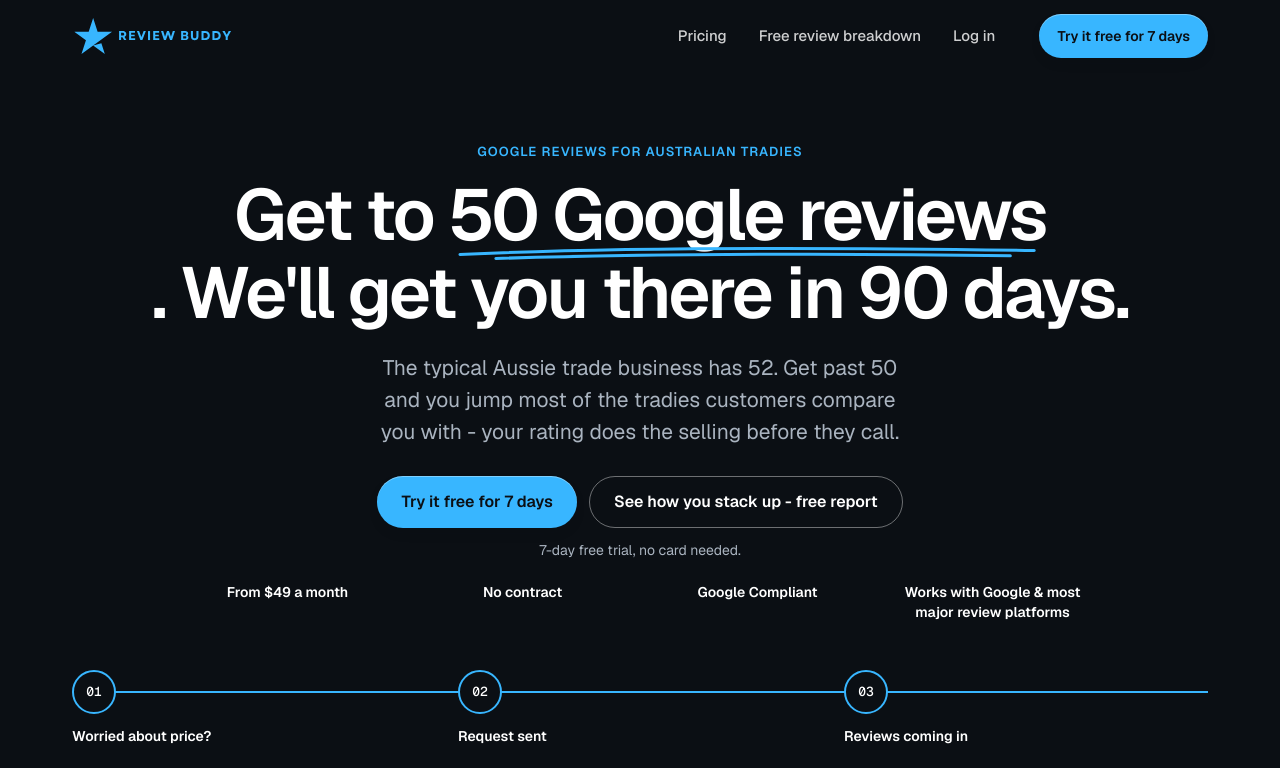
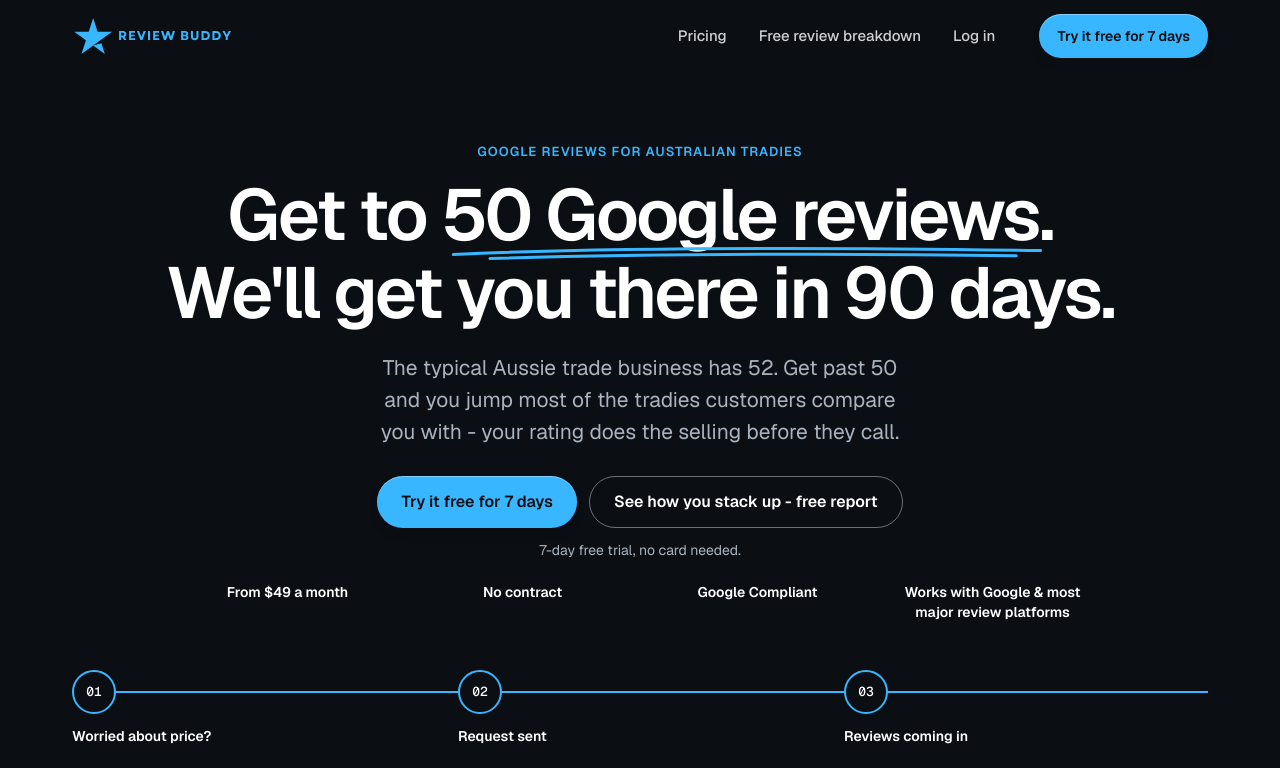
Before and after one commit to Dan-Kovac/ReviewBuddyWebsite, a Next.js app: page / in a window 1280 px wide. Shown: the top 768 px of the page. Built offline with nearby package versions, Linux system fonts and the light colour scheme; no server answers.

Commit message:
Fix formatting and update text in page.tsx

```diff
--- a/app/page.tsx
+++ b/app/page.tsx
@@ -103,8 +103,9 @@ export default function HomePage() {
                   vectorEffect="non-scaling-stroke"
                 />
               </svg>
-            </span>
-            . We&apos;ll get you there in 90 days.
+              .
+            </span>{" "}
+            We&apos;ll get you there in 90 days.
           </h1>
           <p className="lead mx-auto mt-5 max-w-[34rem] text-[var(--rb-on-brand-muted)]">
             The typical Aussie trade business has 52. Get past 50 and you jump most of the tradies customers compare
```
